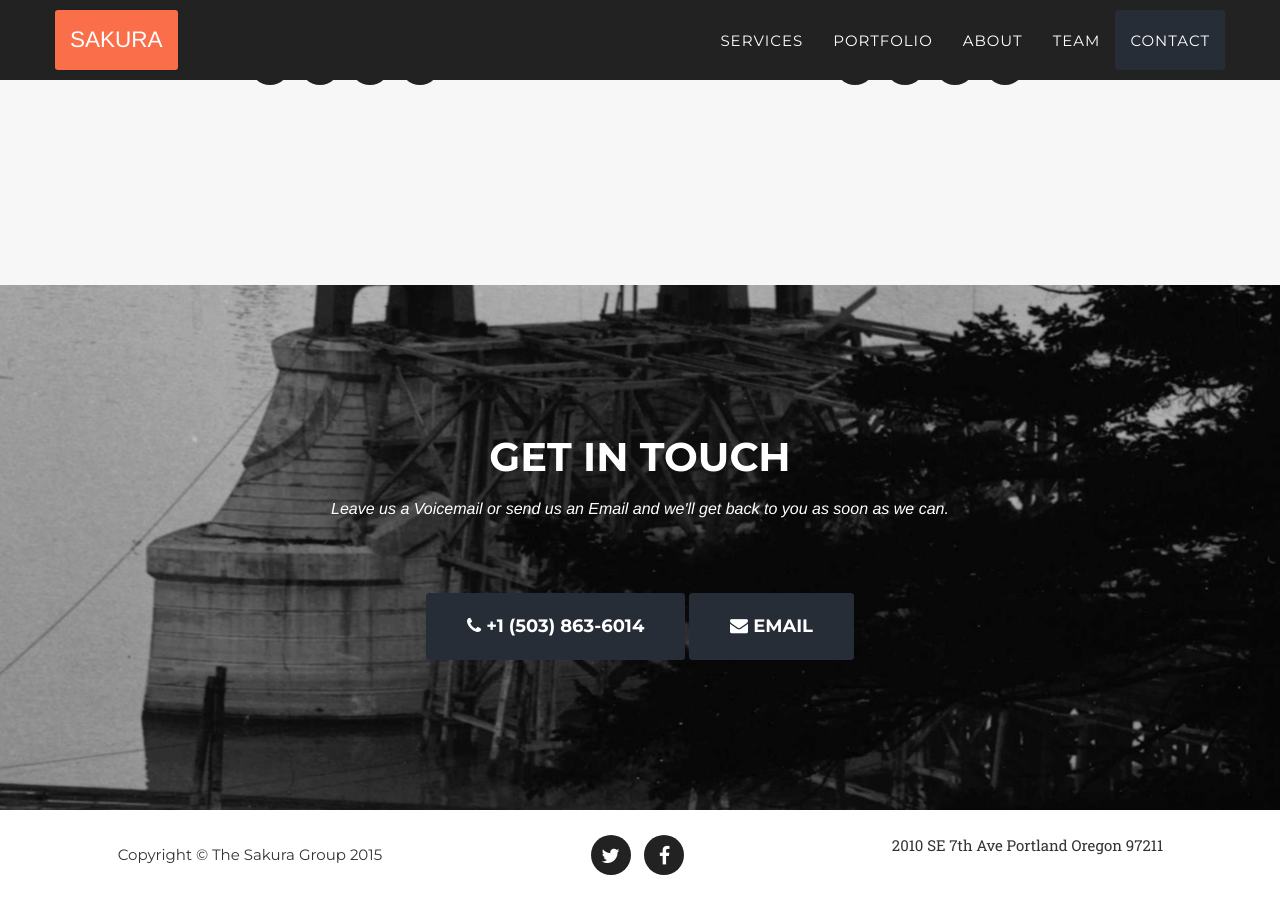
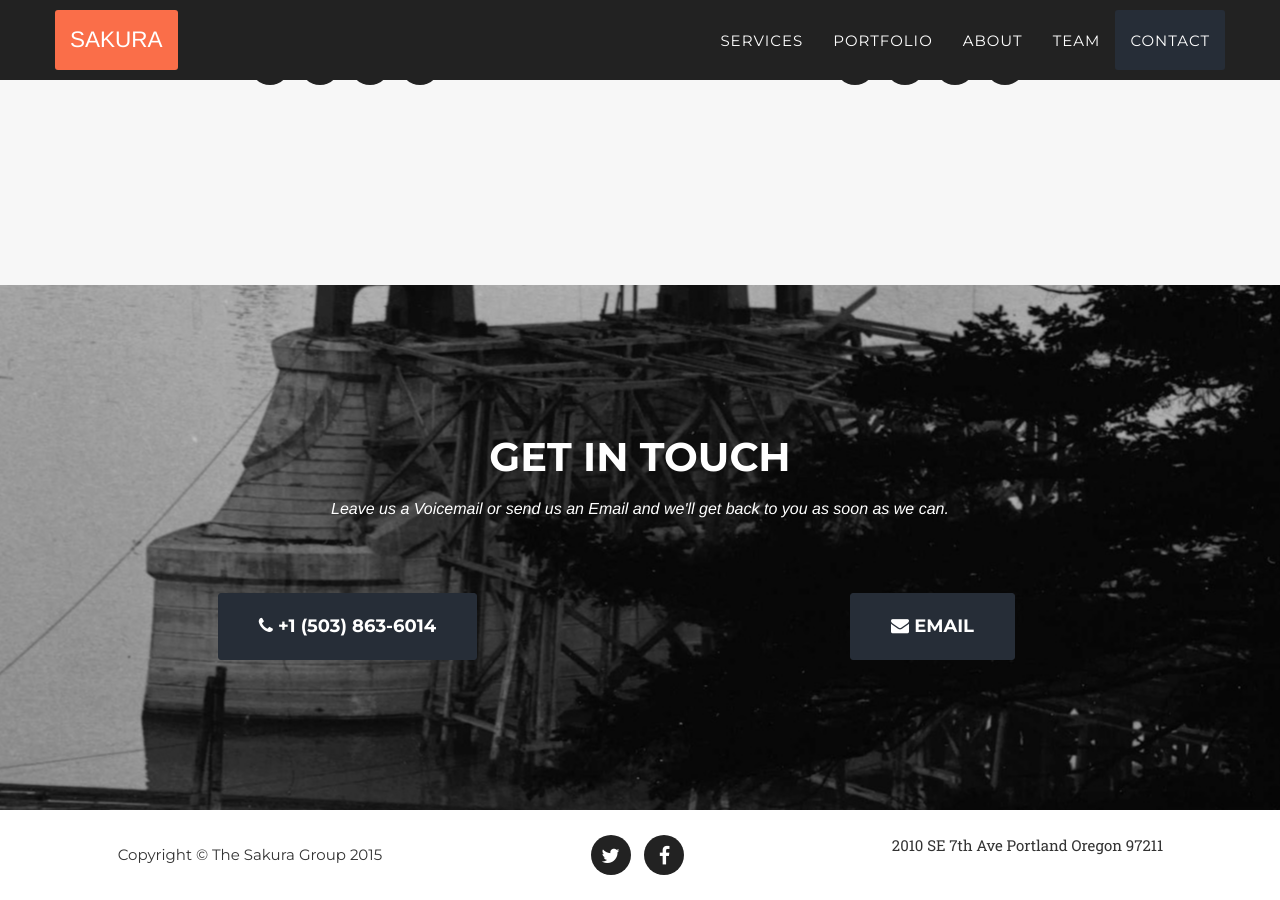
Before and after one commit to whaleen/sakuragroup.co, a Jekyll site: the page built from index.html, in a window 1280 px wide and 900 px high, scrolled down 5470 px. Built offline with Jekyll 4.4.1, drawn with Linux system fonts in a browser that asks for light colours; some web fonts are replaced.

Commit message:
better button layout

```diff
--- a/_includes/contact.html
+++ b/_includes/contact.html
@@ -7,9 +7,10 @@
                 </div>
             </div>
             <div class="row">
-                <div class="col-lg-12 text-center">
-
-                <a href="tel:15038636014" class="btn btn-xl"><i class="fa fa-phone"></i> +1 (503) 863-6014</a>
+                <div class="col-lg-6 text-center">
+                    <a href="tel:15038636014" class="btn btn-xl"><i class="fa fa-phone"></i> +1 (503) 863-6014</a>
+                </div>
+                <div class="col-lg-6 text-center">
                 <a href="mailto:contact@sakuragroup.co" class="btn btn-xl"><i class="fa fa-envelope"></i> Email</a>
                 </div>
             </div>
```
